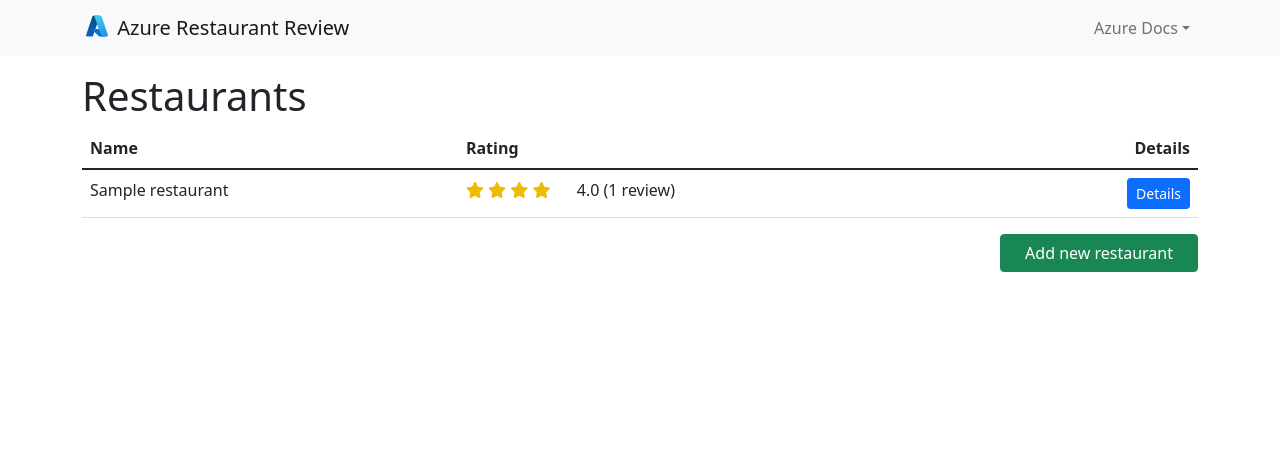
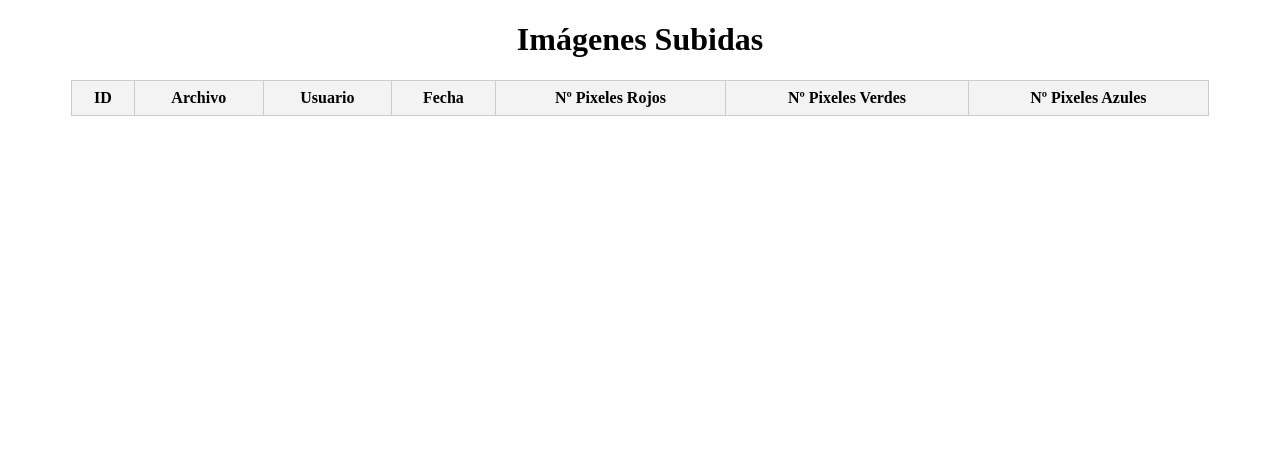
Before and after one commit to Azure-Samples/msdocs-flask-postgresql-sample-app, a Flask app: page / in a window 1280 px wide. Shown: the top 471 px of the page. After the commit the page ends 116 px from the top, so only its background shows below. Run offline with Flask 3, Linux system fonts and the light colour scheme; tables that the repository leaves empty hold one stand-in row (values such as "Sample post"); lists and menus that the app fills with data are empty; parts of the project's set-up code (start-up, migrations or seed data) failed here and were passed over; some libraries are stand-ins or nearby versions.

Commit message:
eee hola

```diff
--- a/app.py
+++ b/app.py
@@ -1,22 +1,19 @@
 import os
 from datetime import datetime
-
-from flask import Flask, redirect, render_template, request, send_from_directory, url_for
+from flask import Flask, redirect, render_template, request, send_from_directory, url_for, jsonify
 from flask_migrate import Migrate
 from flask_sqlalchemy import SQLAlchemy
 from flask_wtf.csrf import CSRFProtect
 
-# This is the main entry point for the application.
+# Main application
 app = Flask(__name__, static_folder='static')
 csrf = CSRFProtect(app)
 
-# WEBSITE_HOSTNAME exists only in production environment
+# Configuración según entorno
 if 'WEBSITE_HOSTNAME' not in os.environ:
-    # local development, where we'll use environment variables
     print("Loading config.development and environment variables from .env file.")
     app.config.from_object('azureproject.development')
 else:
-    # production
     print("Loading config.production.")
     app.config.from_object('azureproject.production')
 
@@ -25,14 +22,12 @@ app.config.update(
     SQLALCHEMY_TRACK_MODIFICATIONS=False,
 )
 
-# Initialize the database connection
+# Inicializar base de datos
 db = SQLAlchemy(app)
-
-# Enable Flask-Migrate commands "flask db init/migrate/upgrade" to work
 migrate = Migrate(app, db)
 
-# The import must be done after db initialization due to circular import issue
-from models import Restaurant, Review
+# Importar modelos después de inicializar db
+from models import Restaurant, Review, ImageData
 
 @app.route('/', methods=['GET'])
 def index():
@@ -59,7 +54,6 @@ def add_restaurant():
         street_address = request.values.get('street_address')
         description = request.values.get('description')
     except (KeyError):
-        # Redisplay the question voting form.
         return render_template('add_restaurant.html', {
             'error_message': "You must include a restaurant name, address, and description",
         })
@@ -70,7 +64,6 @@ def add_restaurant():
         restaurant.description = description
         db.session.add(restaurant)
         db.session.commit()
-
         return redirect(url_for('details', id=restaurant.id))
 
 @app.route('/review/<int:id>', methods=['POST'])
@@ -81,7 +74,6 @@ def add_review(id):
         rating = request.values.get('rating')
         review_text = request.values.get('review_text')
     except (KeyError):
-        #Redisplay the question voting form.
         return render_template('add_review.html', {
             'error_message': "Error adding review",
         })
@@ -101,18 +93,38 @@ def add_review(id):
 def utility_processor():
     def star_rating(id):
         reviews = Review.query.where(Review.restaurant == id)
-
         ratings = []
         review_count = 0
         for review in reviews:
-            ratings += [review.rating]
+            ratings.append(review.rating)
             review_count += 1
-
         avg_rating = sum(ratings) / len(ratings) if ratings else 0
         stars_percent = round((avg_rating / 5.0) * 100) if review_count > 0 else 0
         return {'avg_rating': avg_rating, 'review_count': review_count, 'stars_percent': stars_percent}
+    return dict(star_rating=star_rating)
 
-    return dict(star_rating=star_rating)
+@app.route('/images', methods=['GET'])
+def image_table():
+    print('Request for image table page received')
+    images = ImageData.query.order_by(ImageData.upload_time.desc()).all()
+    return render_template('image_table.html', images=images)
+
+@app.route('/api/images', methods=['GET'])
+def image_json():
+    images = ImageData.query.order_by(ImageData.upload_time.desc()).all()
+    data = [
+        {
+            "id": img.id,
+            "filename": img.filename,
+            "username": img.username,
+            "upload_time": img.upload_time.isoformat(),
+            "pixel_rojo": img.pixel_rojo,
+            "pixel_verde": img.pixel_verde,
+            "pixel_azul": img.pixel_azul
+        }
+        for img in images
+    ]
+    return jsonify(data)
 
 @app.route('/favicon.ico')
 def favicon():
--- a/templates/index.html
+++ b/templates/index.html
@@ -1,72 +1,51 @@
-{% extends "base.html" %}
-{% block title %}Restaurant List{% endblock %}
-{% block head %}
-    {{ super() }}
+<!DOCTYPE html>
+<html lang="es">
+<head>
+    <meta charset="UTF-8">
+    <title>Tabla de Imágenes Subidas</title>
     <style>
-      body {
-          min-height: 75rem;
-          padding-top: 4.5rem;
+        table {
+            border-collapse: collapse;
+            width: 90%;
+            margin: auto;
         }
-
-      .score {
-        display: block;
-        font-size: 16px;
-        position: relative;
-        overflow: hidden;
+        th, td {
+            border: 1px solid #ccc;
+            padding: 8px;
+            text-align: center;
         }
-
-      .score-wrap {
-        display: inline-block;
-        position: relative;
-        height: 19px;
-      }
-
-      .score .stars-active {
-        color: #EEBD01;
-        position: relative;
-        z-index: 10;
-        display: inline-block;
-        overflow: hidden;
-        white-space: nowrap;
-      }
-
-      .score .stars-inactive {
-        color: grey;
-        position: absolute;
-        top: 0;
-        left: 0;
-        -webkit-text-stroke: initial;
-        /* overflow: hidden; */
+        th {
+            background-color: #f3f3f3;
         }
     </style>
-{% endblock %}
-{% block content %}
-      <h1>Restaurants</h1>
-
-      {% if True %}
-          <table class="table">
+</head>
+<body>
+    <h1 style="text-align:center;">Imágenes Subidas</h1>
+    <table>
         <thead>
             <tr>
-                      <th>Name</th>
-                      <th>Rating</th>
-                      <th class="text-end">Details</th>
+                <th>ID</th>
+                <th>Archivo</th>
+                <th>Usuario</th>
+                <th>Fecha</th>
+                <th>Nº Pixeles Rojos</th>
+                <th>Nº Pixeles Verdes</th>
+                <th>Nº Pixeles Azules</th>
             </tr>
         </thead>
         <tbody>
-                  {% for restaurant in restaurants %}
+            {% for img in images %}
             <tr>
-                          <td>{{ restaurant.name }}</td>
-                          <td>{% include "star_rating.html" %}</td>
-                          <td class="text-end"><a href="{{ url_for('details', id=restaurant.id) }}" class="btn btn-sm btn-primary">Details</a></td>
+                <td>{{ img.id }}</td>
+                <td>{{ img.filename }}</td>
+                <td>{{ img.username }}</td>
+                <td>{{ img.upload_time }}</td>
+                <td>{{ img.pixel_rojo }}</td>
+                <td>{{ img.pixel_verde }}</td>
+                <td>{{ img.pixel_azul }}</td>
             </tr>
             {% endfor %}
         </tbody>
     </table>
-      {% else %}
-          <p>No restaurants exist.  Select Add new restaurant to add one.</p>
-      {% endif %}
-
-      <div class="d-flex justify-content-end">
-              <a href="{{ url_for('create_restaurant') }}" class="btn btn-success px-4 gap-3">Add new restaurant</a>
-      </div>
-{% endblock %}
+</body>
+</html>
```
Also changed, not shown: migrations/versions/d0c7b8e4b57c_initial_migration.py (deleted, +0 -45 lines), models.py (+17 -0 lines), templates/uploads.html (added, +20 -0 lines). Lines whose indentation alone changed are shown as unchanged.
